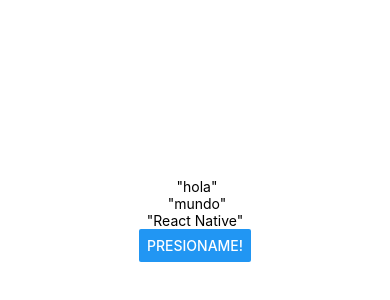
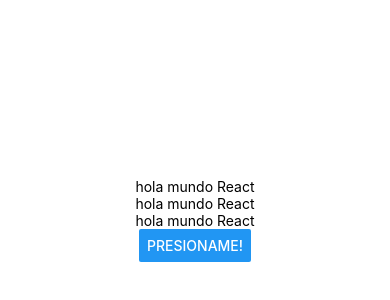
Before and after one commit to grsnpastrana/PM192, a React Native app in the folder my-blank/: screen / in a window 390 px wide. Shown: the part 202-502 px from the top of the page. Built offline with nearby package versions, Linux system fonts and the light colour scheme.

Commit message:
Practica 5 States y Children

```diff
--- a/my-blank/App.js
+++ b/my-blank/App.js
@@ -3,19 +3,21 @@
 import { StatusBar } from 'expo-status-bar';
 import { Children } from 'react';
 import { StyleSheet, Text, View,Button } from 'react-native';
+import React, {useState} from 'react';
 
-const Texto=(props)=>{
-  const{children}=props
-  return(<Text>{children}</Text>)
+const Texto=()=>{
+  const[contenido, setContenido]=useState('hola mundo React')
+  const actualizarTexto=()=>{setContenido('estado actualizado')}
+  return(<Text onPress={actualizarTexto}>{contenido}</Text>)
 }
 
 /* zona 2 , el main*/
 export default function App() {
   return (
     <View style={styles.container}>
-      <Texto> "hola"</Texto>
-      <Texto> "mundo"</Texto>
-      <Texto>"React Native"</Texto>
+      <Texto>  </Texto>
+      <Texto> </Texto>
+      <Texto> </Texto>
       <Button title='Presioname!'></Button>
       <StatusBar style="auto" />
     </View>
```
